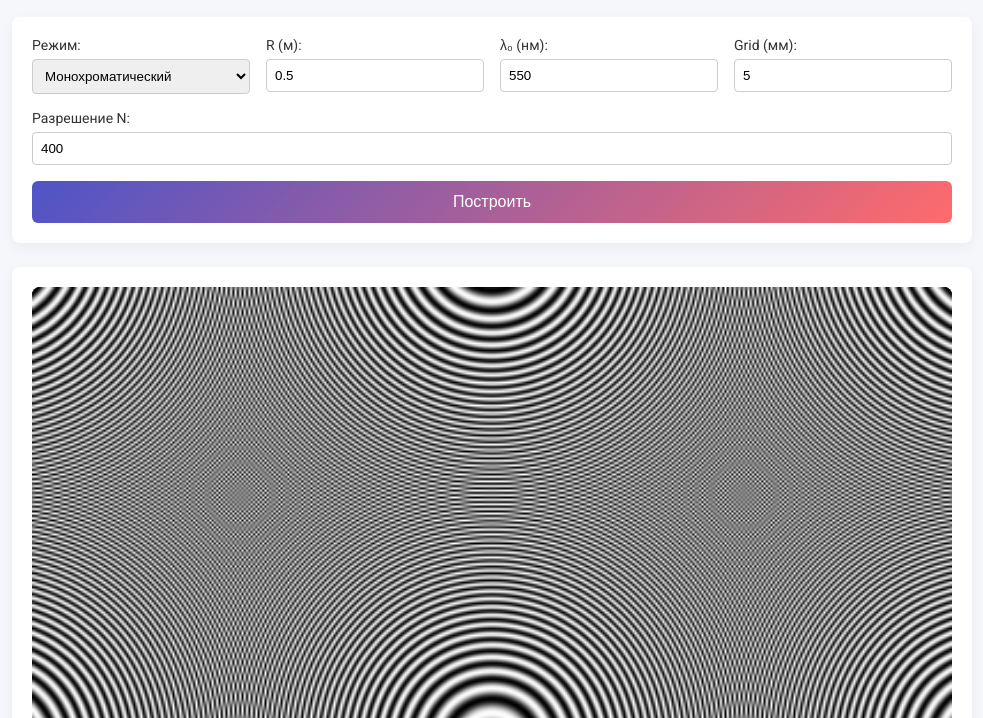
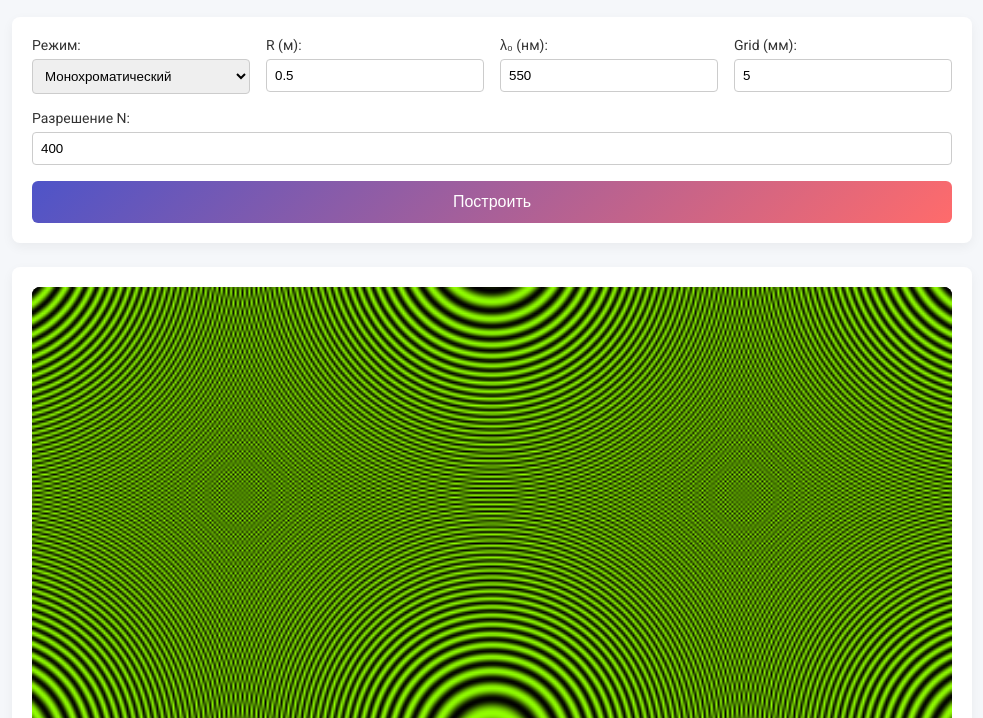
Before and after one commit to W-y-l-t/PhysicModeling, a plain HTML site: page Optic/index.html in a window 1280 px wide. Shown: the part 82-800 px from the top of the page, without its empty margins (148-1131 px from the left). Drawn offline with nearby package versions, Linux system fonts and the light colour scheme.

Commit message:
Update mono color

```diff
--- a/Optic/index.html
+++ b/Optic/index.html
@@ -195,8 +195,18 @@
 
       for(let i=0;i<N*N;i++){
         const vm = Math.round(255 * Imo[i]);
-        imgM.data[4*i]=imgM.data[4*i+1]=imgM.data[4*i+2]=vm;
-        imgM.data[4*i+3]=255;
+        const lam0_nm = parseNum(lam0inp.value);
+        const [r, g, b] = wlToRgb(lam0_nm);
+
+        if (lam0_nm >= 380 && lam0_nm <= 780) {
+          const [r, g, b] = wlToRgb(lam0_nm);
+          imgM.data[4*i]   = Math.round(r * vm);
+          imgM.data[4*i+1] = Math.round(g * vm);
+          imgM.data[4*i+2] = Math.round(b * vm);
+        } else {
+          imgM.data[4*i] = imgM.data[4*i+1] = imgM.data[4*i+2] = vm;
+        }
+        imgM.data[4*i+3] = 255;
 
         const scale = maxCol ? 255/maxCol : 0;
         imgQ.data[4*i  ] = Math.round(accR[i]*scale);
```
